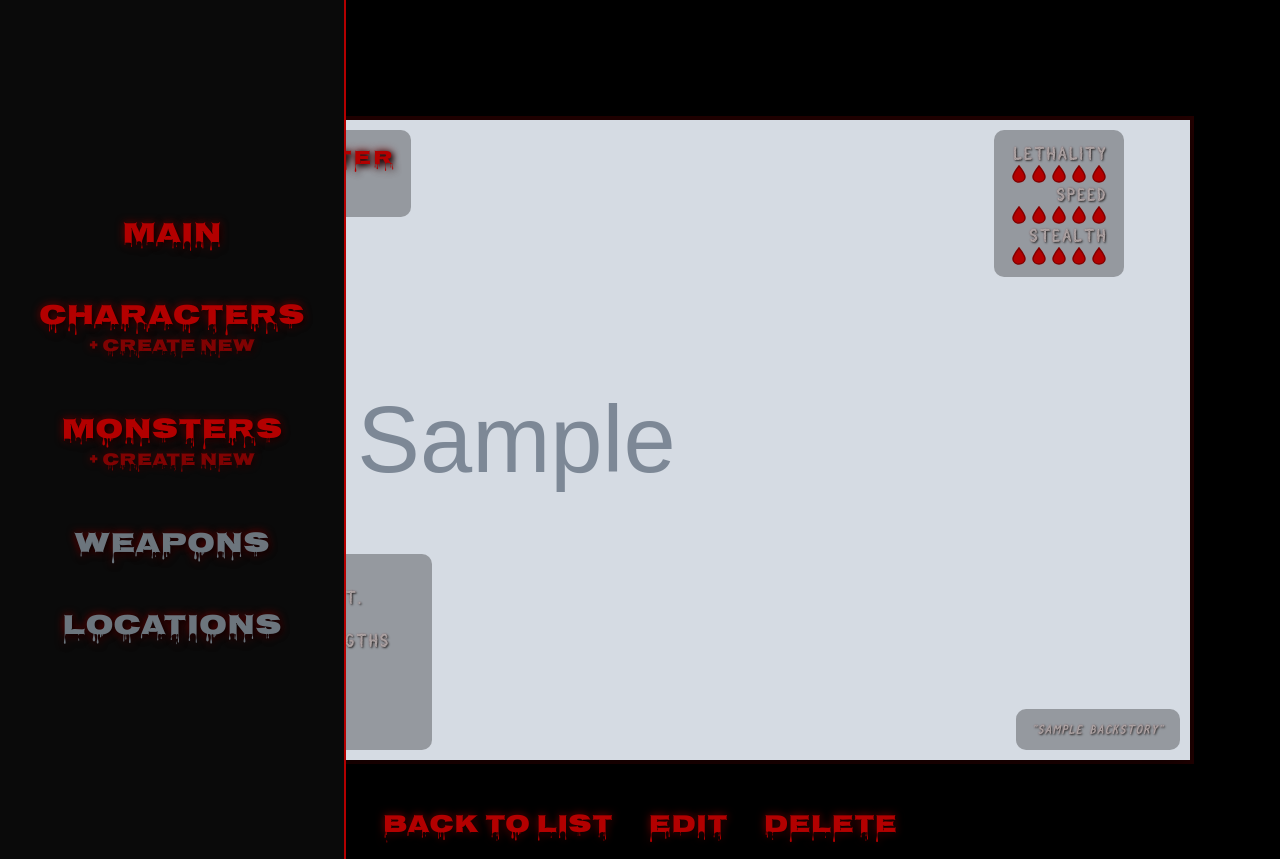
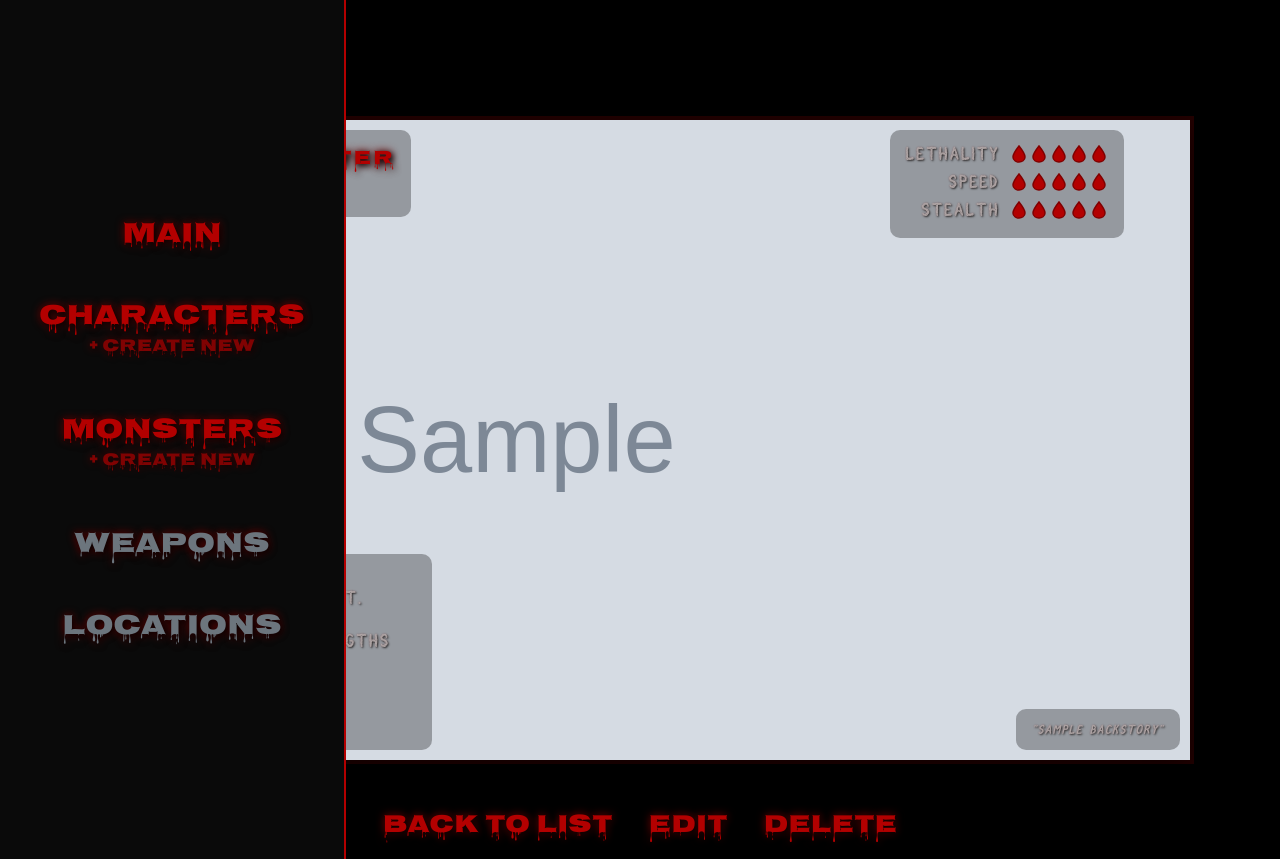
Before and after one commit to dmitriiivanovcom/slasher_dev, a Symfony app: template templates/monster/show.html.twig in a window 1280 px wide. Run offline with Twig, Linux system fonts and the light colour scheme; the template is opened without the code that fills it: most values are stand-ins (such as "Sample title", 1, 10 or a date in 2020); grey boxes marked "Sample" are stand-in pictures; style sheets or scripts are compiled from the project's sources; some libraries are stand-ins or nearby versions.

```diff
--- a/assets/styles/custom.css
+++ b/assets/styles/custom.css
@@ -64,6 +64,7 @@ body {
   .stars {
     display: flex;
     justify-content: flex-end;
+    flex-direction: row-reverse;
     gap: 2px;
   }
 
@@ -521,3 +522,11 @@ body, .card, .corner-block, .stars, .star, .motto, .corner-block *:not(.slasher-
     margin-top: 2rem;
     width: 100%;
 }
+
+.stat-line {
+    display: flex;
+    justify-content: flex-end;
+    align-items: center;
+    gap: 10px;
+    margin-bottom: 5px;
+}
--- a/templates/monster/show.html.twig
+++ b/templates/monster/show.html.twig
@@ -10,17 +10,23 @@
         </div>
 
         <div class="corner-block top-right">
+            <div class="stat-line">
                 <div class="stat-label">Lethality</div>
                 <div class="stars">
                     {% for i in 1..5 %}<div class="star {{ i <= monster.lethality ? 'filled' : '' }}"></div>{% endfor %}
                 </div>
+            </div>
+            <div class="stat-line">
                 <div class="stat-label">Speed</div>
                 <div class="stars">
                     {% for i in 1..5 %}<div class="star {{ i <= monster.speed ? 'filled' : '' }}"></div>{% endfor %}
                 </div>
+            </div>
+            <div class="stat-line">
                 <div class="stat-label">Stealth</div>
                 <div class="stars">
                     {% for i in 1..5 %}<div class="star {{ i <= monster.stealth ? 'filled' : '' }}"></div>{% endfor %}
+                </div>
             </div>
         </div>
 
```
Also changed, not shown: src/Command/ImportCharactersCommand.php (+8 -4 lines), templates/character/show.html.twig (+9 -1 lines), public/uploads/characters/68582f17c3463-agent_johnson_img.png (added), public/uploads/characters/68582f17c70f9-bull_img.png (added), public/uploads/characters/68582f17cae93-don_jose_img.png (added), public/uploads/characters/68582f17d2dc9-hikari_img.webp (added), 12 other files. Lines whose indentation alone changed are shown as unchanged.
